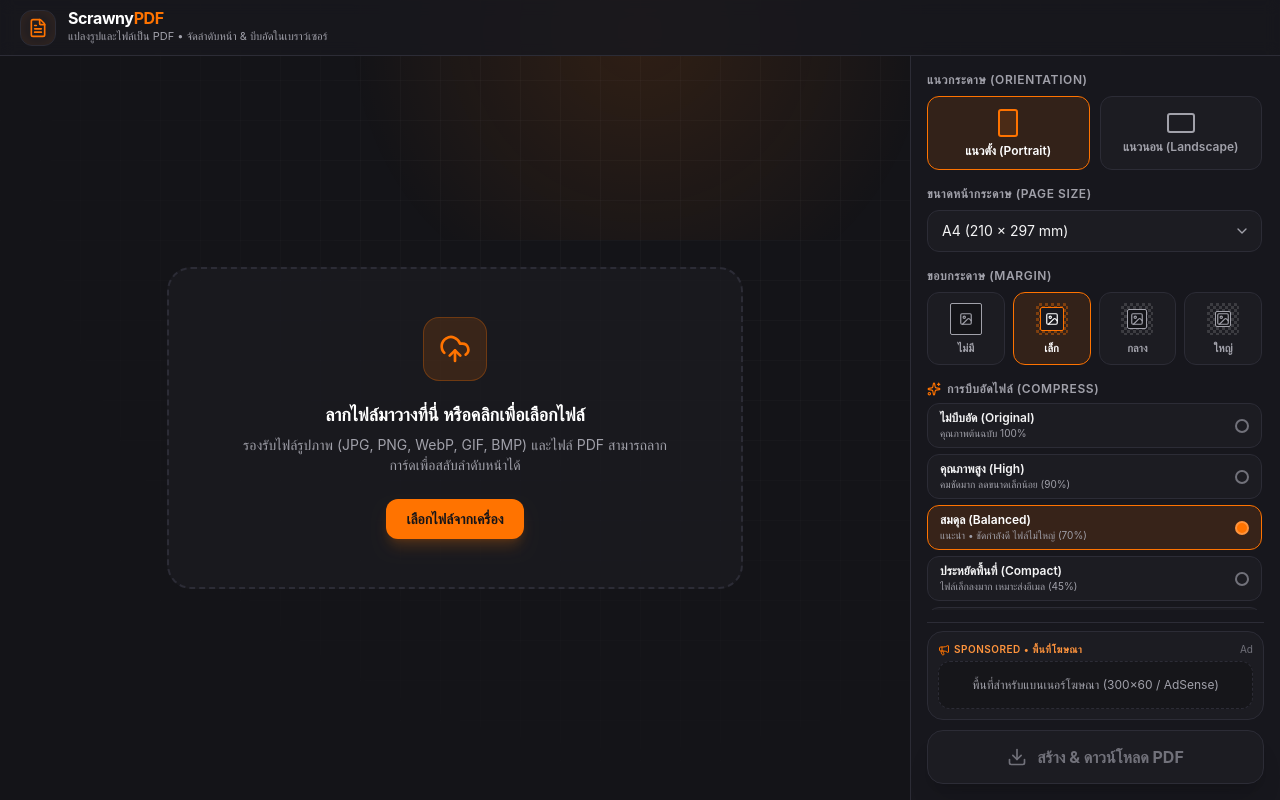
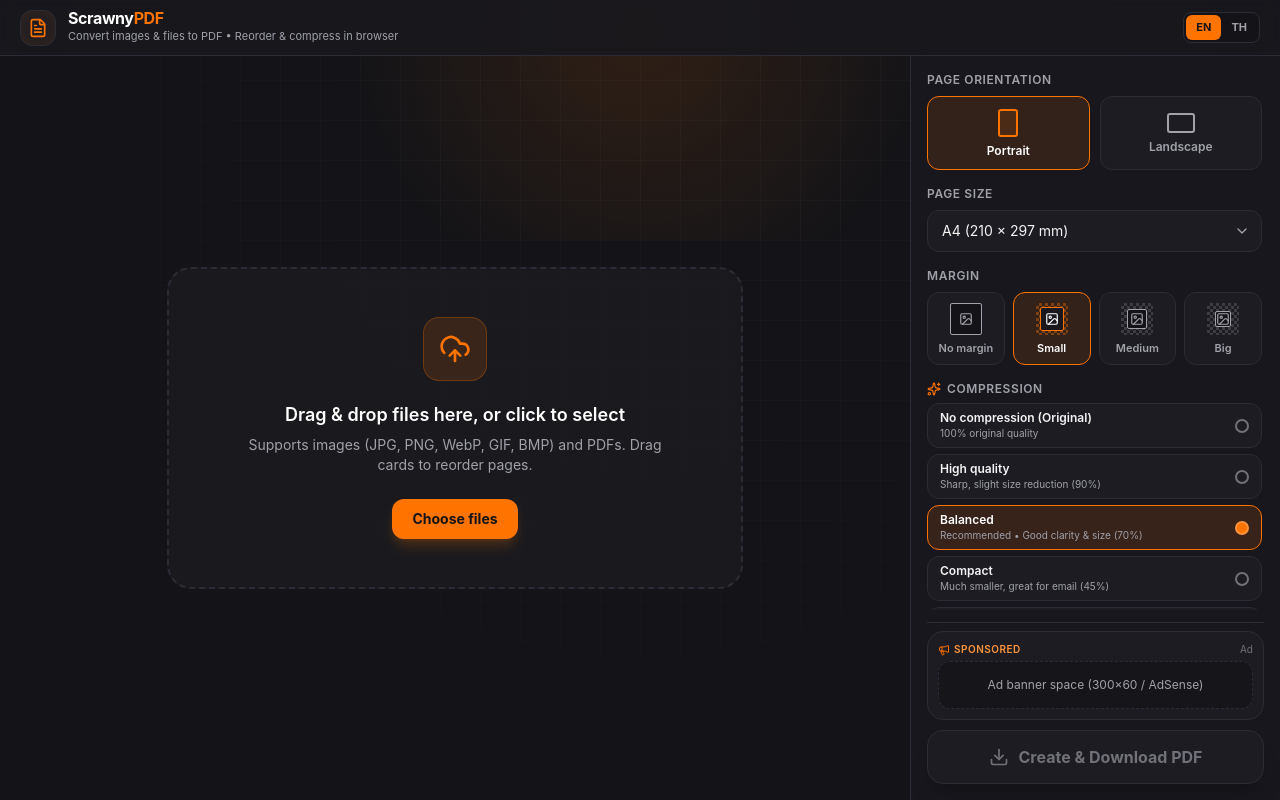
Before and after one commit to scrawnysatyr/ScrawnyPDF, a React (Vite) app: page / in a window 1280 px wide. Built offline with nearby package versions, Linux system fonts and the light colour scheme.

Commit message:
Add bilingual EN/TH support defaulting to English

```diff
--- a/src/App.tsx
+++ b/src/App.tsx
@@ -1,4 +1,4 @@
-import React, { useCallback, useRef, useState } from 'react';
+import React, { useCallback, useEffect, useRef, useState } from 'react';
 import {
   ChevronDown,
   FilePlus2,
@@ -23,6 +23,7 @@ import {
   type PdfSettings,
 } from './types/pdf';
 import { formatBytes, generatePdf } from './utils/pdfGenerator';
+import { getPageSizeDisplay, TRANSLATIONS, type Language } from './i18n';
 
 function readImageDimensions(url: string): Promise<{ width: number; height: number }> {
   return new Promise((resolve) => {
@@ -34,6 +35,17 @@ function readImageDimensions(url: string): Promise<{ width: number; height: numb
 }
 
 export function App() {
+  const [lang, setLang] = useState<Language>(() => {
+    const saved = localStorage.getItem('scrawny-pdf-lang');
+    return saved === 'th' ? 'th' : 'en';
+  });
+  const t = TRANSLATIONS[lang];
+
+  useEffect(() => {
+    localStorage.setItem('scrawny-pdf-lang', lang);
+    document.documentElement.lang = lang;
+  }, [lang]);
+
   const [pages, setPages] = useState<PageItem[]>([]);
   const [settings, setSettings] = useState<PdfSettings>({
     pageSize: 'a4',
@@ -161,7 +173,7 @@ export function App() {
       setLastResult({ size, count: pages.length });
     } catch (err) {
       console.error('PDF generation failed:', err);
-      alert('เกิดข้อผิดพลาดในการสร้างไฟล์ PDF กรุณาลองใหม่อีกครั้ง');
+      alert(t.generateError);
     } finally {
       setIsGenerating(false);
     }
@@ -184,7 +196,7 @@ export function App() {
               Scrawny<span className="text-[#ff7300]">PDF</span>
             </h1>
             <p className="text-[11px] text-[#a1a1aa] mt-0.5">
-              แปลงรูปและไฟล์เป็น PDF • จัดลำดับหน้า &amp; บีบอัดในเบราว์เซอร์
+              {t.subtitle}
             </p>
           </div>
         </div>
@@ -193,24 +205,49 @@ export function App() {
           {pages.length > 0 && (
             <>
               <span className="text-xs font-semibold px-2.5 py-1 rounded-full bg-[rgba(255,115,0,0.14)] text-[#ff943d] border border-[rgba(255,115,0,0.3)]">
-                {pages.length} หน้า
+                {t.pageCount(pages.length)}
               </span>
               <button
+                type="button"
                 onClick={() => fileInputRef.current?.click()}
                 className="flex items-center gap-1.5 px-3 py-1.5 rounded-lg bg-[#1c1c22] hover:bg-[#22222a] text-[#f4f4f5] text-xs font-medium transition cursor-pointer border border-[#2c2c36] hover:border-[#ff7300]"
               >
                 <FilePlus2 className="w-3.5 h-3.5 text-[#ff7300]" />
-                เพิ่มไฟล์
+                {t.addFiles}
               </button>
               <button
+                type="button"
                 onClick={clearAll}
                 className="flex items-center gap-1.5 px-3 py-1.5 rounded-lg bg-rose-500/10 hover:bg-rose-500/20 text-rose-400 text-xs font-medium transition cursor-pointer border border-rose-500/25"
               >
                 <Trash2 className="w-3.5 h-3.5" />
-                ล้างทั้งหมด
+                {t.clearAll}
               </button>
             </>
           )}
+
+          {/* Language Switcher */}
+          <div
+            role="group"
+            aria-label="Language"
+            className="flex items-center rounded-lg bg-[#141418] p-0.5 border border-[#2c2c36]"
+          >
+            {(['en', 'th'] as const).map((code) => (
+              <button
+                key={code}
+                type="button"
+                aria-pressed={lang === code}
+                onClick={() => setLang(code)}
+                className={`px-2.5 py-1 rounded-md text-[11px] font-bold uppercase transition cursor-pointer ${
+                  lang === code
+                    ? 'bg-[#ff7300] text-[#141418]'
+                    : 'text-[#a1a1aa] hover:text-white'
+                }`}
+              >
+                {code}
+              </button>
+            ))}
+          </div>
         </div>
       </header>
 
@@ -258,13 +295,13 @@ export function App() {
                   <UploadCloud className="w-8 h-8 text-[#ff7300]" />
                 </div>
                 <h2 className="text-lg font-semibold text-white mb-1.5">
-                  ลากไฟล์มาวางที่นี่ หรือคลิกเพื่อเลือกไฟล์
+                  {t.dropTitle}
                 </h2>
                 <p className="text-sm text-[#a1a1aa] max-w-md">
-                  รองรับไฟล์รูปภาพ (JPG, PNG, WebP, GIF, BMP) และไฟล์ PDF สามารถลากการ์ดเพื่อสลับลำดับหน้าได้
+                  {t.dropDesc}
                 </p>
                 <div className="mt-6 px-5 py-2.5 rounded-xl bg-[#ff7300] hover:bg-[#ff851f] text-[#141418] text-sm font-bold shadow-lg shadow-[#ff7300]/20 transition">
-                  เลือกไฟล์จากเครื่อง
+                  {t.chooseFiles}
                 </div>
               </div>
             </div>
@@ -310,7 +347,7 @@ export function App() {
                               e.stopPropagation();
                               rotatePage(page.id);
                             }}
-                            title="หมุนภาพ 90°"
+                            title={t.rotateTitle}
                             className="p-1.5 rounded-lg bg-[#141418]/90 hover:bg-[#ff7300] text-[#f4f4f5] hover:text-[#141418] border border-[#2c2c36] transition cursor-pointer"
                           >
                             <RotateCw className="w-3.5 h-3.5" />
@@ -322,7 +359,7 @@ export function App() {
                             e.stopPropagation();
                             removePage(page.id);
                           }}
-                          title="ลบหน้านี้"
+                          title={t.deleteTitle}
                           className="p-1.5 rounded-lg bg-[#141418]/90 hover:bg-rose-600 text-[#f4f4f5] hover:text-white border border-[#2c2c36] transition cursor-pointer"
                         >
                           <Trash2 className="w-3.5 h-3.5" />
@@ -372,7 +409,7 @@ export function App() {
                   className="aspect-[3/4] rounded-2xl border-2 border-dashed border-[#2c2c36] hover:border-[#ff7300]/70 bg-[#1c1c22]/40 hover:bg-[#1c1c22]/80 flex flex-col items-center justify-center gap-2 text-[#a1a1aa] hover:text-[#ff7300] transition cursor-pointer"
                 >
                   <FilePlus2 className="w-7 h-7" />
-                  <span className="text-xs font-medium">เพิ่มไฟล์</span>
+                  <span className="text-xs font-medium">{t.addFiles}</span>
                 </button>
               </div>
             </div>
@@ -382,7 +419,7 @@ export function App() {
           {isDraggingFiles && pages.length > 0 && (
             <div className="absolute inset-0 z-20 bg-[#141418]/80 backdrop-blur-sm border-2 border-dashed border-[#ff7300] m-3 rounded-2xl flex flex-col items-center justify-center pointer-events-none">
               <UploadCloud className="w-12 h-12 text-[#ff7300] mb-2" />
-              <p className="text-base font-semibold text-white">วางไฟล์เพื่อเพิ่มหน้าใหม่</p>
+              <p className="text-base font-semibold text-white">{t.dropOverlay}</p>
             </div>
           )}
         </section>
@@ -393,10 +430,10 @@ export function App() {
             {/* Page Orientation */}
             <fieldset className="space-y-2 border-0 p-0 m-0" disabled={settings.pageSize === 'fit'}>
               <legend className="text-xs font-semibold text-[#a1a1aa] uppercase tracking-wider flex items-center justify-between w-full">
-                <span>แนวกระดาษ (Orientation)</span>
+                <span>{t.orientationLabel}</span>
                 {settings.pageSize === 'fit' && (
                   <span className="text-[10px] font-normal normal-case text-[#71717a]">
-                    ตามขนาดภาพ
+                    {t.orientationFitHint}
                   </span>
                 )}
               </legend>
@@ -435,7 +472,7 @@ export function App() {
                         }`}
                       />
                       <span className="text-xs font-semibold leading-none">
-                        {ori === 'portrait' ? 'แนวตั้ง (Portrait)' : 'แนวนอน (Landscape)'}
+                        {ori === 'portrait' ? t.portrait : t.landscape}
                       </span>
                     </label>
                   );
@@ -449,7 +486,7 @@ export function App() {
                 htmlFor="page-size-select"
                 className="block text-xs font-semibold text-[#a1a1aa] uppercase tracking-wider"
               >
-                ขนาดหน้ากระดาษ (Page size)
+                {t.pageSizeLabel}
               </label>
               <div className="relative">
                 <select
@@ -463,7 +500,7 @@ export function App() {
                 >
                   {PAGE_SIZE_OPTIONS.map((opt) => (
                     <option key={opt.id} value={opt.id}>
-                      {opt.label} ({opt.desc})
+                      {getPageSizeDisplay(opt.id, opt.label, opt.desc, t)}
                     </option>
                   ))}
                 </select>
@@ -477,7 +514,7 @@ export function App() {
             {/* Margin */}
             <fieldset className="space-y-2 border-0 p-0 m-0">
               <legend className="text-xs font-semibold text-[#a1a1aa] uppercase tracking-wider">
-                ขอบกระดาษ (Margin)
+                {t.marginLabel}
               </legend>
               <div className="grid grid-cols-4 gap-2">
                 {MARGIN_OPTIONS.map((m) => {
@@ -488,16 +525,11 @@ export function App() {
                     medium: 'p-1.5',
                     large: 'p-2',
                   };
-                  const shortLabel: Record<MarginOption, string> = {
-                    none: 'ไม่มี',
-                    small: 'เล็ก',
-                    medium: 'กลาง',
-                    large: 'ใหญ่',
-                  };
+                  const marginText = t.margins[m.id];
                   return (
                     <label
                       key={m.id}
-                      title={m.label}
+                      title={marginText.title}
                       className={`relative flex flex-col items-center justify-center gap-2 py-2.5 px-1 rounded-xl border transition cursor-pointer select-none ${
                         isSelected
                           ? 'bg-[rgba(255,115,0,0.12)] border-[#ff7300] text-white'
@@ -533,7 +565,7 @@ export function App() {
                         </span>
                       </span>
                       <span className="text-[11px] font-semibold leading-none">
-                        {shortLabel[m.id]}
+                        {marginText.short}
                       </span>
                     </label>
                   );
@@ -545,10 +577,12 @@ export function App() {
             <div className="space-y-1.5">
               <label className="text-xs font-semibold text-[#a1a1aa] uppercase tracking-wider flex items-center gap-1.5">
                 <Sparkles className="w-3.5 h-3.5 text-[#ff7300]" />
-                การบีบอัดไฟล์ (Compress)
+                {t.compressionLabel}
               </label>
               <div className="flex flex-col gap-1.5">
-                {COMPRESSION_OPTIONS.map((c) => (
+                {COMPRESSION_OPTIONS.map((c) => {
+                  const compText = t.compressions[c.id];
+                  return (
                     <button
                       key={c.id}
                       type="button"
@@ -560,8 +594,10 @@ export function App() {
                       }`}
                     >
                       <div className="min-w-0">
-                      <div className="text-xs font-semibold">{c.label}</div>
-                      <div className="text-[10px] text-[#a1a1aa] truncate">{c.sublabel}</div>
+                        <div className="text-xs font-semibold">{compText.label}</div>
+                        <div className="text-[10px] text-[#a1a1aa] truncate">
+                          {compText.sublabel}
+                        </div>
                       </div>
                       <div
                         className={`w-3.5 h-3.5 rounded-full border-2 shrink-0 ml-2 ${
@@ -571,7 +607,8 @@ export function App() {
                         }`}
                       />
                     </button>
-                ))}
+                  );
+                })}
               </div>
             </div>
           </div>
@@ -583,13 +620,13 @@ export function App() {
               <div className="flex items-center justify-between mb-1">
                 <span className="inline-flex items-center gap-1 text-[10px] font-semibold uppercase tracking-wider text-[#ff943d]">
                   <Megaphone className="w-3 h-3 text-[#ff7300]" />
-                  Sponsored • พื้นที่โฆษณา
+                  {t.sponsored}
                 </span>
                 <span className="text-[10px] text-[#71717a]">Ad</span>
               </div>
               <div className="h-12 rounded-xl border border-dashed border-[#2c2c36] bg-[#141418]/70 flex items-center justify-center text-center px-3">
                 <p className="text-xs text-[#a1a1aa]">
-                  พื้นที่สำหรับแบนเนอร์โฆษณา (300×60 / AdSense)
+                  {t.adPlaceholder}
                 </p>
               </div>
             </div>
@@ -610,19 +647,19 @@ export function App() {
               {isGenerating ? (
                 <>
                   <Loader2 className="w-5 h-5 animate-spin" />
-                  กำลังสร้าง PDF...
+                  {t.generating}
                 </>
               ) : (
                 <>
                   <Download className="w-5 h-5" />
-                  สร้าง &amp; ดาวน์โหลด PDF
+                  {t.generateCta}
                 </>
               )}
             </button>
 
             {lastResult && (
               <p className="text-center text-[11px] text-emerald-400 font-medium -mt-1">
-                ดาวน์โหลดสำเร็จ! ({lastResult.count} หน้า • {formatBytes(lastResult.size)})
+                {t.downloadSuccess(lastResult.count, formatBytes(lastResult.size))}
               </p>
             )}
           </div>
--- /dev/null
+++ b/src/i18n.ts
@@ -0,0 +1,127 @@
+import type { CompressionLevel, MarginOption, PageSizeOption } from './types/pdf';
+
+export type Language = 'en' | 'th';
+
+export interface Translations {
+  subtitle: string;
+  pageCount: (count: number) => string;
+  addFiles: string;
+  clearAll: string;
+  dropTitle: string;
+  dropDesc: string;
+  chooseFiles: string;
+  rotateTitle: string;
+  deleteTitle: string;
+  dropOverlay: string;
+  orientationLabel: string;
+  orientationFitHint: string;
+  portrait: string;
+  landscape: string;
+  pageSizeLabel: string;
+  fitLabel: string;
+  fitDesc: string;
+  marginLabel: string;
+  margins: Record<MarginOption, { short: string; title: string }>;
+  compressionLabel: string;
+  compressions: Record<CompressionLevel, { label: string; sublabel: string }>;
+  sponsored: string;
+  adPlaceholder: string;
+  generating: string;
+  generateCta: string;
+  downloadSuccess: (count: number, size: string) => string;
+  generateError: string;
+}
+
+export const TRANSLATIONS: Record<Language, Translations> = {
+  en: {
+    subtitle: 'Convert images & files to PDF • Reorder & compress in browser',
+    pageCount: (count) => `${count} ${count === 1 ? 'page' : 'pages'}`,
+    addFiles: 'Add files',
+    clearAll: 'Clear all',
+    dropTitle: 'Drag & drop files here, or click to select',
+    dropDesc: 'Supports images (JPG, PNG, WebP, GIF, BMP) and PDFs. Drag cards to reorder pages.',
+    chooseFiles: 'Choose files',
+    rotateTitle: 'Rotate 90°',
+    deleteTitle: 'Delete page',
+    dropOverlay: 'Drop files to add pages',
+    orientationLabel: 'Page orientation',
+    orientationFitHint: 'Follows image',
+    portrait: 'Portrait',
+    landscape: 'Landscape',
+    pageSizeLabel: 'Page size',
+    fitLabel: 'Fit to image',
+    fitDesc: 'Match each image size',
+    marginLabel: 'Margin',
+    margins: {
+      none: { short: 'No margin', title: 'No margin (0)' },
+      small: { short: 'Small', title: 'Small (10mm)' },
+      medium: { short: 'Medium', title: 'Medium (20mm)' },
+      large: { short: 'Big', title: 'Big (30mm)' },
+    },
+    compressionLabel: 'Compression',
+    compressions: {
+      none: { label: 'No compression (Original)', sublabel: '100% original quality' },
+      high: { label: 'High quality', sublabel: 'Sharp, slight size reduction (90%)' },
+      balanced: { label: 'Balanced', sublabel: 'Recommended • Good clarity & size (70%)' },
+      compact: { label: 'Compact', sublabel: 'Much smaller, great for email (45%)' },
+      smallest: { label: 'Smallest', sublabel: 'Max compression, fastest upload (25%)' },
+    },
+    sponsored: 'Sponsored',
+    adPlaceholder: 'Ad banner space (300×60 / AdSense)',
+    generating: 'Generating PDF...',
+    generateCta: 'Create & Download PDF',
+    downloadSuccess: (count, size) =>
+      `Downloaded! (${count} ${count === 1 ? 'page' : 'pages'} • ${size})`,
+    generateError: 'Failed to generate PDF. Please try again.',
+  },
+  th: {
+    subtitle: 'แปลงรูปและไฟล์เป็น PDF • จัดลำดับหน้า & บีบอัดในเบราว์เซอร์',
+    pageCount: (count) => `${count} หน้า`,
+    addFiles: 'เพิ่มไฟล์',
+    clearAll: 'ล้างทั้งหมด',
+    dropTitle: 'ลากไฟล์มาวางที่นี่ หรือคลิกเพื่อเลือกไฟล์',
+    dropDesc: 'รองรับไฟล์รูปภาพ (JPG, PNG, WebP, GIF, BMP) และไฟล์ PDF สามารถลากการ์ดเพื่อสลับลำดับหน้าได้',
+    chooseFiles: 'เลือกไฟล์จากเครื่อง',
+    rotateTitle: 'หมุนภาพ 90°',
+    deleteTitle: 'ลบหน้านี้',
+    dropOverlay: 'วางไฟล์เพื่อเพิ่มหน้าใหม่',
+    orientationLabel: 'แนวกระดาษ (Orientation)',
+    orientationFitHint: 'ตามขนาดภาพ',
+    portrait: 'แนวตั้ง',
+    landscape: 'แนวนอน',
+    pageSizeLabel: 'ขนาดหน้ากระดาษ (Page size)',
+    fitLabel: 'ตามขนาดรูป (Fit)',
+    fitDesc: 'พอดีกับขนาดภาพแต่ละหน้า',
+    marginLabel: 'ขอบกระดาษ (Margin)',
+    margins: {
+      none: { short: 'ไม่มี', title: 'ไม่มี (0)' },
+      small: { short: 'เล็ก', title: 'เล็ก (10mm)' },
+      medium: { short: 'กลาง', title: 'กลาง (20mm)' },
+      large: { short: 'ใหญ่', title: 'ใหญ่ (30mm)' },
+    },
+    compressionLabel: 'การบีบอัดไฟล์ (Compress)',
+    compressions: {
+      none: { label: 'ไม่บีบอัด (Original)', sublabel: 'คุณภาพต้นฉบับ 100%' },
+      high: { label: 'คุณภาพสูง (High)', sublabel: 'คมชัดมาก ลดขนาดเล็กน้อย (90%)' },
+      balanced: { label: 'สมดุล (Balanced)', sublabel: 'แนะนำ • ชัดกำลังดี ไฟล์ไม่ใหญ่ (70%)' },
+      compact: { label: 'ประหยัดพื้นที่ (Compact)', sublabel: 'ไฟล์เล็กลงมาก เหมาะส่งอีเมล (45%)' },
+      smallest: { label: 'เล็กที่สุด (Smallest)', sublabel: 'บีบอัดสูงสุด ส่งไวที่สุด (25%)' },
+    },
+    sponsored: 'Sponsored • พื้นที่โฆษณา',
+    adPlaceholder: 'พื้นที่สำหรับแบนเนอร์โฆษณา (300×60 / AdSense)',
+    generating: 'กำลังสร้าง PDF...',
+    generateCta: 'สร้าง & ดาวน์โหลด PDF',
+    downloadSuccess: (count, size) => `ดาวน์โหลดสำเร็จ! (${count} หน้า • ${size})`,
+    generateError: 'เกิดข้อผิดพลาดในการสร้างไฟล์ PDF กรุณาลองใหม่อีกครั้ง',
+  },
+};
+
+export function getPageSizeDisplay(
+  id: PageSizeOption,
+  defaultLabel: string,
+  defaultDesc: string,
+  t: Translations
+): string {
+  if (id === 'fit') return `${t.fitLabel} (${t.fitDesc})`;
+  return `${defaultLabel} (${defaultDesc})`;
+}
```
Lines whose indentation alone changed are shown as unchanged.
